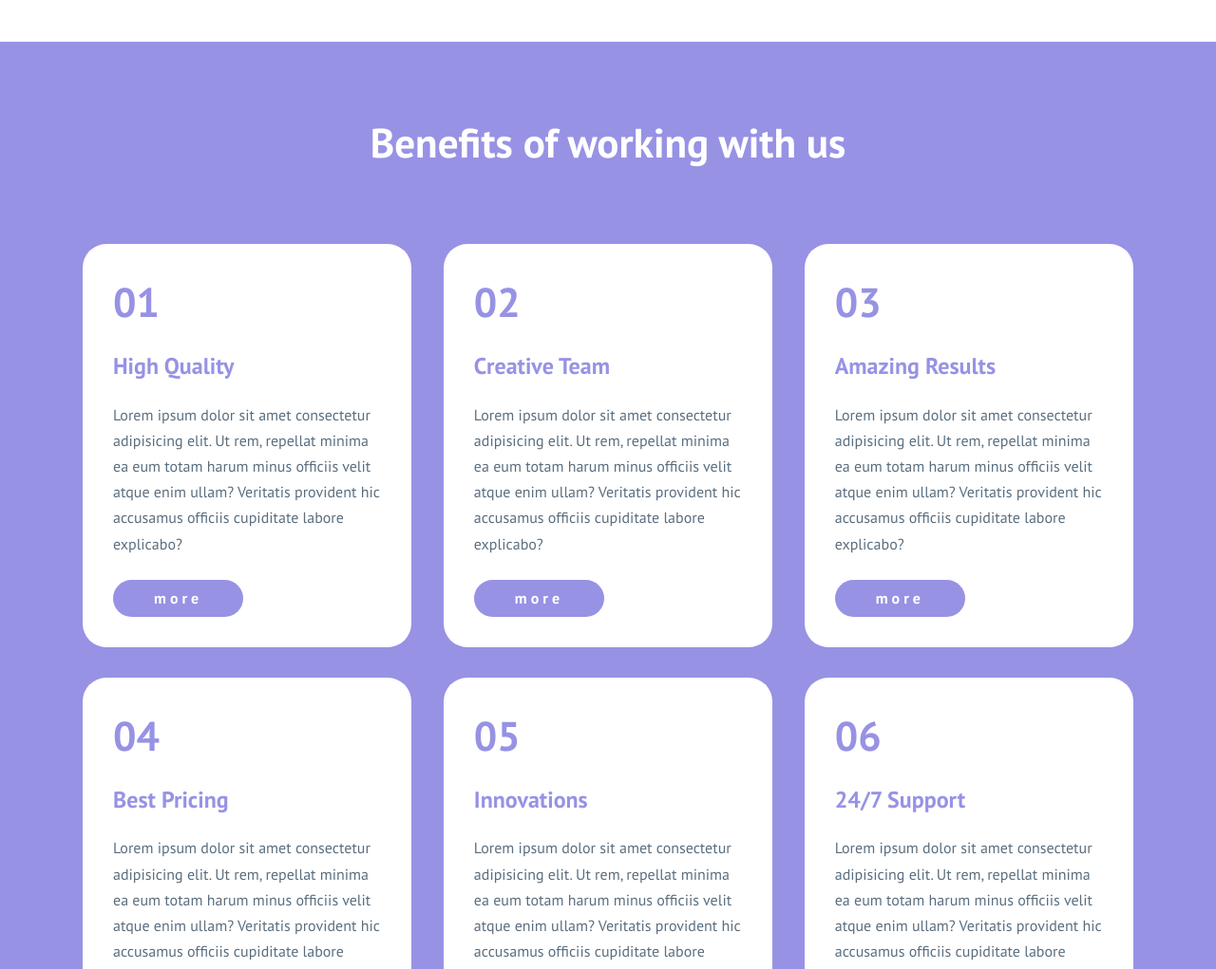
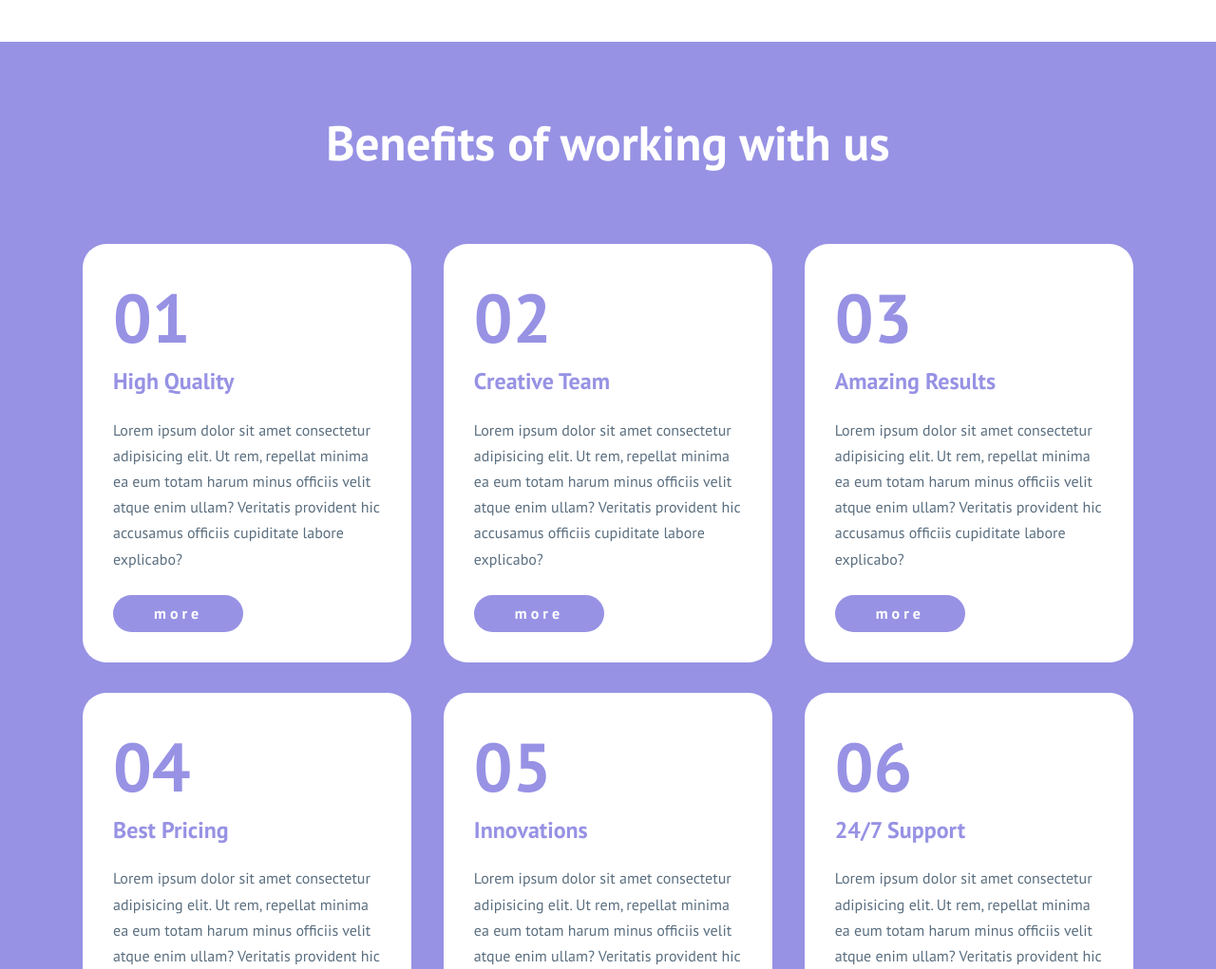
Before and after one commit to cibs84/htmlcss-responsive-layout, a plain HTML site: page index.html in a window 1280 px wide. Shown: the part 3080-4101 px from the top of the page at 95% size. Drawn offline with Linux system fonts and the light colour scheme.

Commit message:
SECTION Benefits h2 font-size responsive

```diff
--- a/css/style.css
+++ b/css/style.css
@@ -266,8 +266,8 @@ header .container nav.flex-container ul.flex-container li {
 }
 
 #benefits .container h2 {
+    font-size: 2.3rem;
     color: white;
-    font-size: 2.7rem;
     margin: 2rem 0 5rem;
     text-align: center;
     line-height: 3.3rem;
@@ -290,7 +290,7 @@ header .container nav.flex-container ul.flex-container li {
 #benefits .col .card .number {
     width: 100%;
     color: #9792e4;
-    font-size: 2.7rem;
+    font-size: 3rem;
     font-weight: 800;
     margin-top: 1rem;
 }
@@ -396,8 +396,17 @@ footer .container > div {
     }
 
     /* SECTION - Benefits */
+    #benefits .container h2 {
+        font-size: 2.8rem;
+    }
+
     #benefits .container .columns.flex-container .col {
         width: calc(50% - 1.4rem);
+    }
+
+    #benefits .col .card .number {
+        font-size: 4.5rem;
+        margin-top: 2rem;
     }
 
     /* SECTION - Testimonials */
@@ -490,6 +499,10 @@ footer .container > div {
     }
 
     /* SECTION - Benefits */
+    #benefits .container h2 {
+        font-size: 3.2rem;
+    }
+
     #benefits .container .columns.flex-container .col {
         width: calc((100% / 3) - 1.4rem);
     }
```
